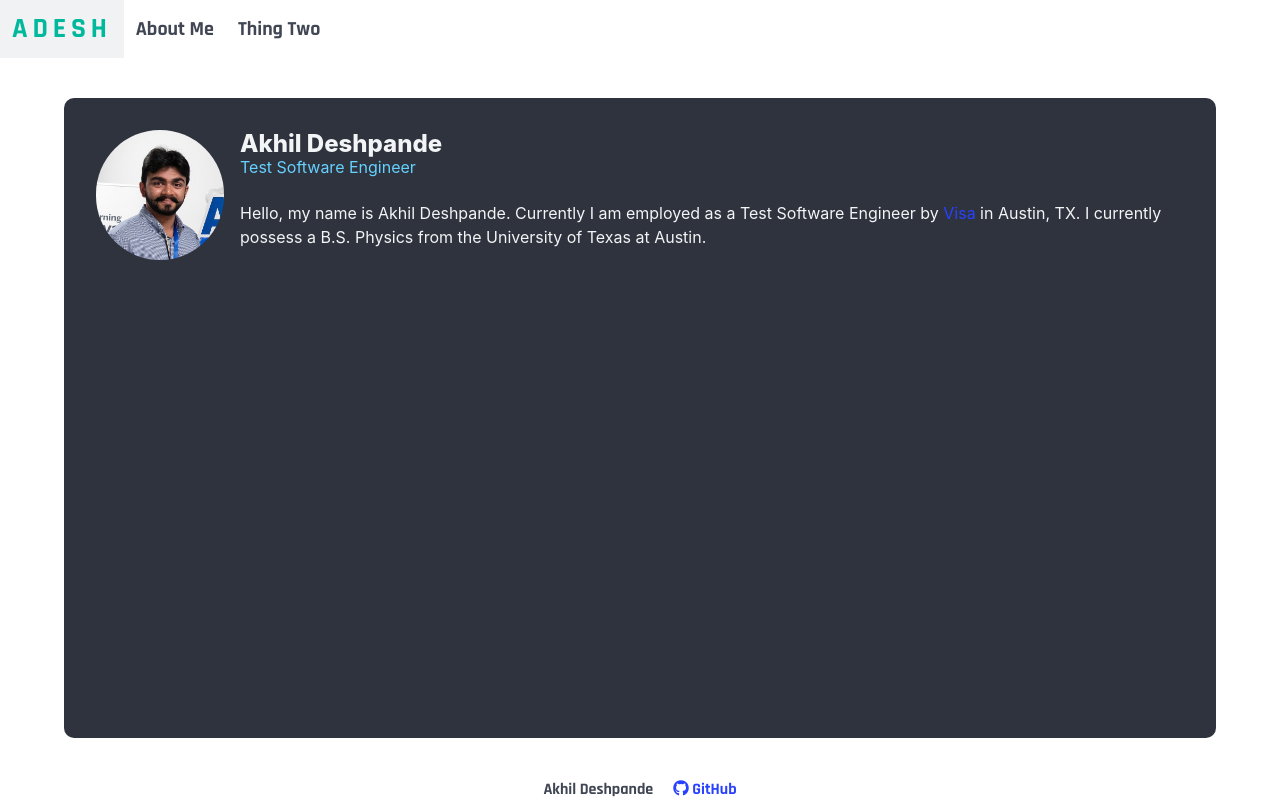
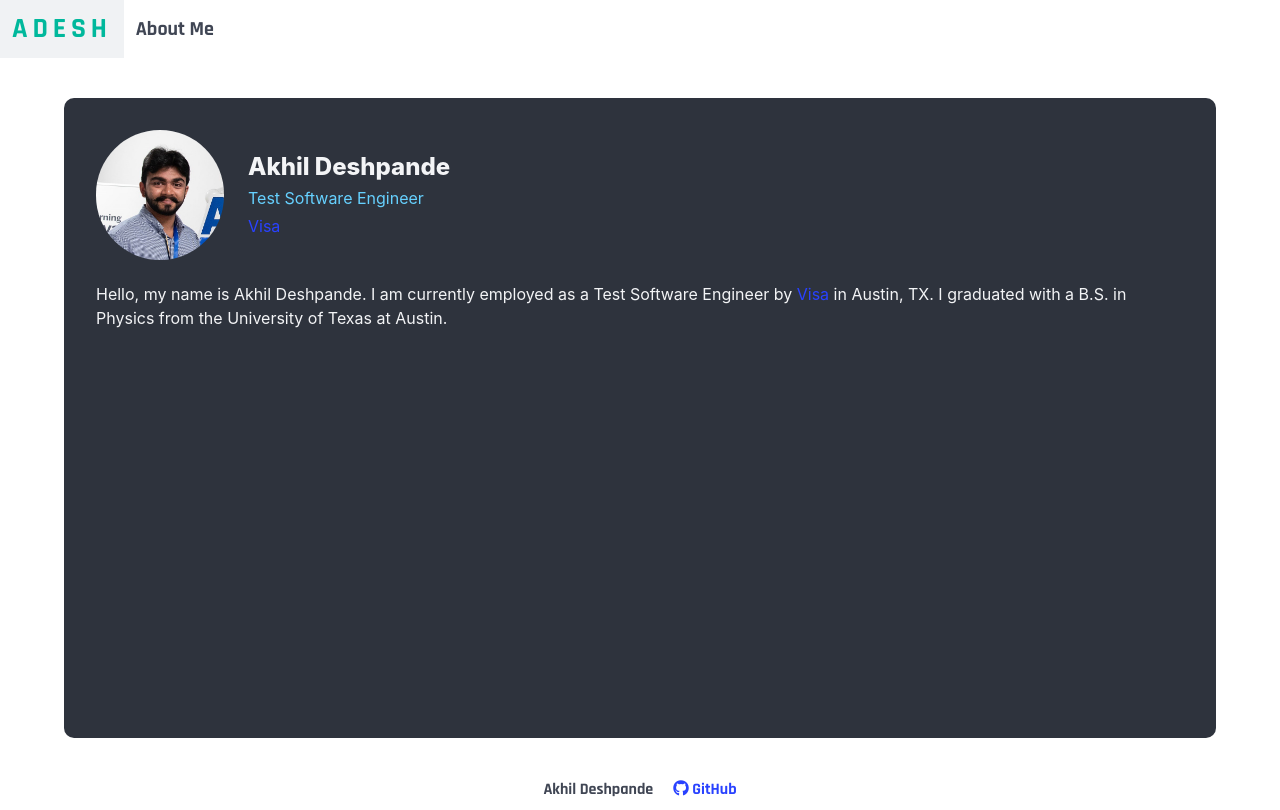
Before and after one commit to adeshpande03/adeshpande03.github.io, a React (Create React App) app: page / in a window 1280 px wide. Built offline with nearby package versions, Linux system fonts and the light colour scheme.

Commit message:
styling  about me

```diff
--- a/src/components/AboutMe.css
+++ b/src/components/AboutMe.css
@@ -1,6 +1,6 @@
 .about-me {
   max-width: 90vw;
-  height:80vh;
+  height: 80vh;
   margin: 2.5rem auto;
   padding: 2rem;
   border-radius: 10px;
@@ -19,3 +19,15 @@
 .content {
   line-height: 1.6;
 }
+
+.media {
+  display: flex;
+  align-items: center;
+  justify-content: center;
+}
+.media-content {
+  flex: 1;
+}
+.about-me-text {
+  margin: 0.5rem !important;
+}
--- a/src/components/AboutMe.jsx
+++ b/src/components/AboutMe.jsx
@@ -8,15 +8,16 @@ function AboutMe() {
             <div className="media">
                 <div className="media-left">
                     <figure className="image is-128x128">
-                        <img className="is-rounded" src="pfp.jpg" alt="Profile" />
+                        <img className="is-rounded" src="pfp.JPG" alt="Profile" />
                     </figure>
                 </div>
                 <div className="media-content">
-                    <p className="title is-4 has-text-light">Akhil Deshpande</p>
-                    <p className="subtitle is-6 has-text-info">Test Software Engineer</p>
-                    <p className="has-text-light">Hello, my name is Akhil Deshpande. Currently I am employed as a Test Software Engineer by <a href="https://usa.visa.com" target="_blank">Visa</a> in Austin, TX. I currently possess a B.S. Physics from the University of Texas at Austin.</p>
+                    <p className="title is-4 has-text-light about-me-text">Akhil Deshpande</p>
+                    <p className="subtitle is-6 has-text-info about-me-text">Test Software Engineer</p>
+                    <p className="subtitle is-6 has-text-info about-me-text"><a href="https://usa.visa.com" target="_blank">Visa</a></p>
                 </div>
             </div>
+            <p className="has-text-light">Hello, my name is Akhil Deshpande. I am currently employed as a Test Software Engineer by <a href="https://usa.visa.com" target="_blank">Visa</a> in Austin, TX. I graduated with a B.S. in Physics from the University of Texas at Austin.</p>
             {/* <div className="content has-text-light">
                 <p>Here you can add more details about your professional journey, achievements, or any other information you'd like visitors to know about. Feel free to include hobbies or interests that add a personal touch.</p>
             </div> */}
--- a/src/components/Navbar.jsx
+++ b/src/components/Navbar.jsx
@@ -48,7 +48,7 @@ function Navbar() {
           >
             About Me
           </Link>
-          <Link
+          {/* <Link
             className="navbar-item"
             to="resume"
             spy={true}
@@ -57,7 +57,7 @@ function Navbar() {
             duration={500}
           >
             Thing Two
-          </Link>
+          </Link> */}
         </div>
       </div>
     </nav>
```
